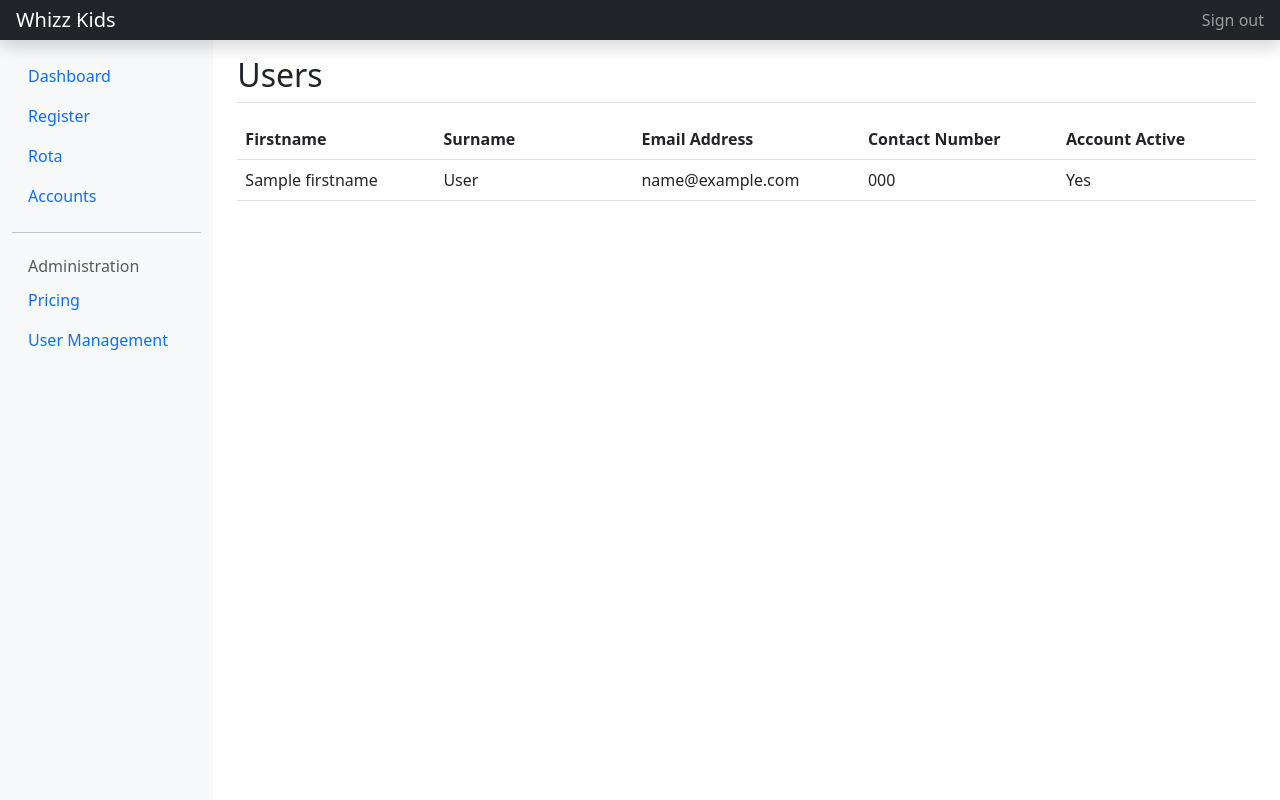
After one commit to LewBlu/whizz-kids, a PHP site: template src/views/users.phtml in a window 1280 px wide. The commit adds this page. Run offline with PHP 8.4, Linux system fonts and the light colour scheme; the template is opened without the code that fills it: most values are stand-ins (such as "Sample title", 1, 10 or a date in 2020); some libraries are stand-ins or nearby versions.

Commit message:
Created user management view and route

```diff
--- /dev/null
+++ b/src/views/users.phtml
@@ -0,0 +1,31 @@
+<?php include 'src/views/layouts/header.phtml'; ?>
+<main class="col-md-9 ms-sm-auto col-lg-10 px-md-4 d-flex flex-column">
+	<div class="d-flex justify-content-between flex-wrap flex-md-nowrap align-items-center pt-3 mb-3 border-bottom">
+		<h1 class="h2">Users</h1>
+	</div>
+	<div class="d-flex">
+		<table class="table table-hover">
+			<thead>
+				<tr>
+					<th>Firstname</th>
+					<th>Surname</th>
+					<th>Email Address</th>
+					<th>Contact Number</th>
+					<th>Account Active</th>
+				</tr>
+			</thead>
+			<tbody>
+				<?php foreach($data as $account) { ?>
+				<tr>
+					<td><?=$account['firstname']?></td>
+					<td><?=$account['surname']?></td>
+					<td><?=$account['email']?></td>
+					<td><?=$account['telephone']?></td>
+					<td><?=($account['active'] ? 'Yes' : 'No')?></td>
+				</tr>
+				<?php } ?>
+			</tbody>
+		</table>
+	</div>
+</main>
+<?php include 'src/views/layouts/footer.phtml'; ?>
```
Also changed, not shown: controllers/UserController.php (added, +15 -0 lines), index.php (+7 -0 lines).
